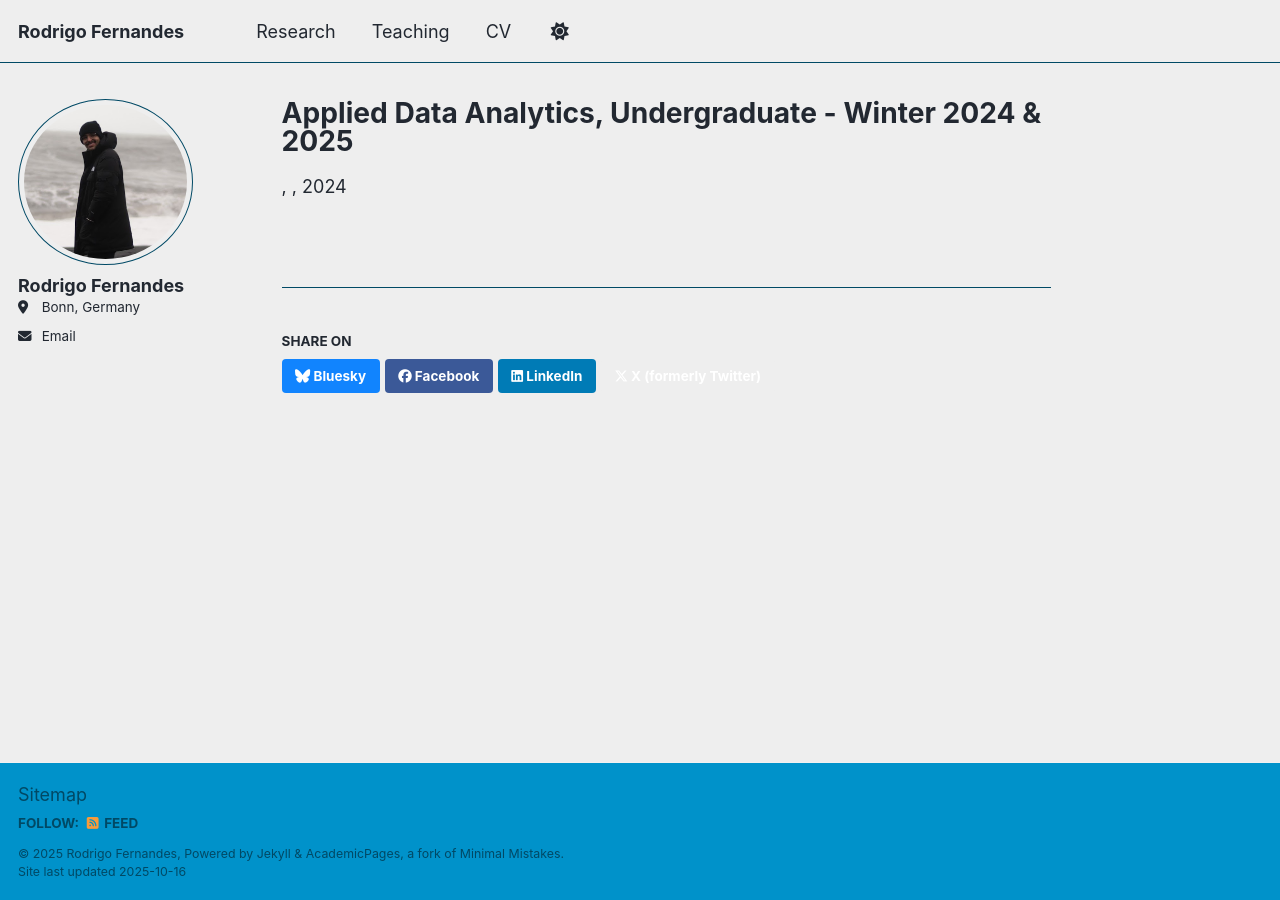
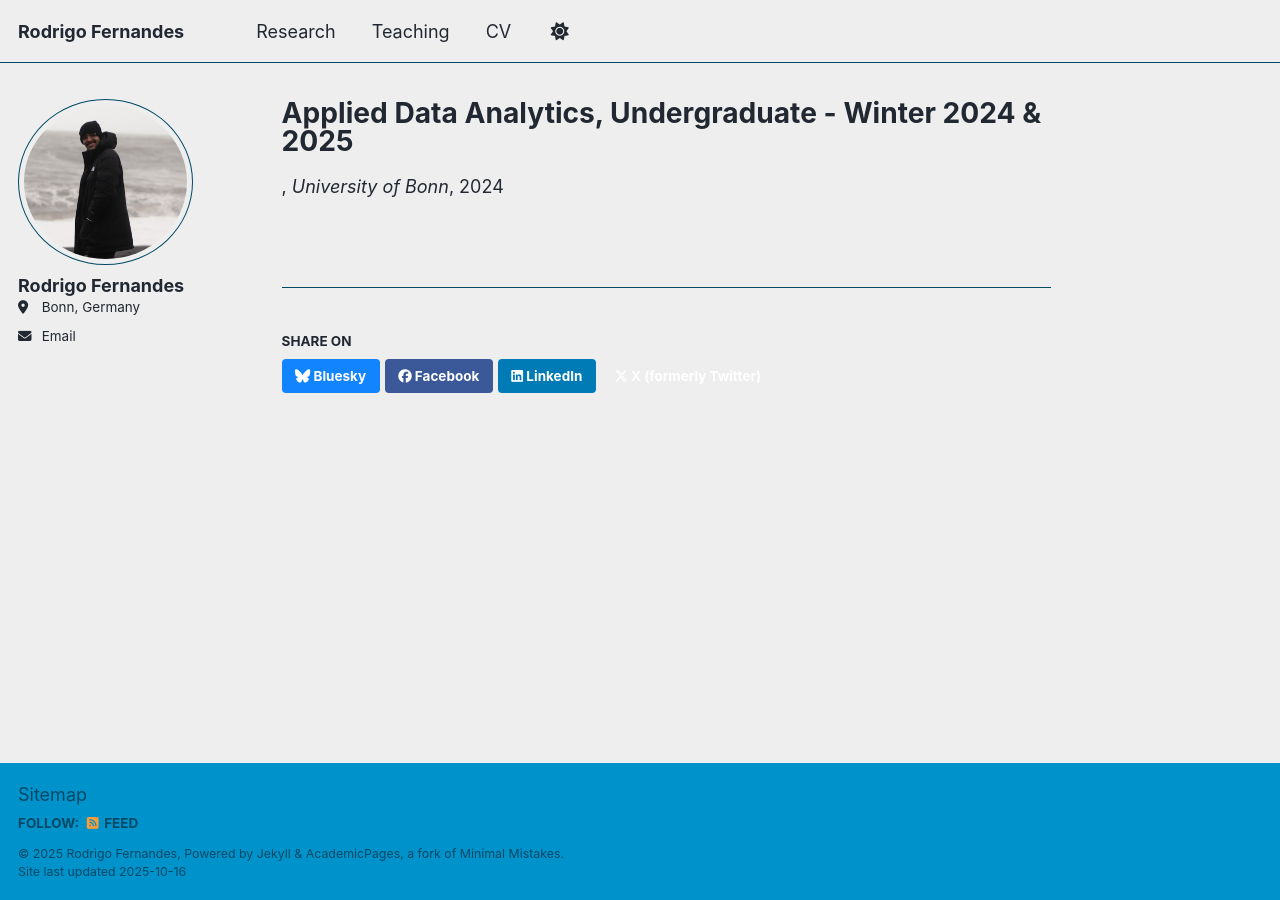
Before and after one commit to fernandes-rodrigo/fernandes-rodrigo.github.io, a Jekyll site: the page built from _teaching/ada.md, in a window 1280 px wide. Built offline with Jekyll 4.4.1, drawn with Linux system fonts in a browser that asks for light colours; a script that is not in the unit is left out.

Commit message:
Add venue and location for Winter 2024 course

```diff
--- a/_teaching/ada.md
+++ b/_teaching/ada.md
@@ -3,4 +3,6 @@ title: "Applied Data Analytics, Undergraduate - Winter 2024 & 2025"
 collection: teaching
 permalink: /teaching/advanced-public-economics
 date: 2024-03-01
+venue: University of Bonn
+location: Bonn, Germany
 ---
```
